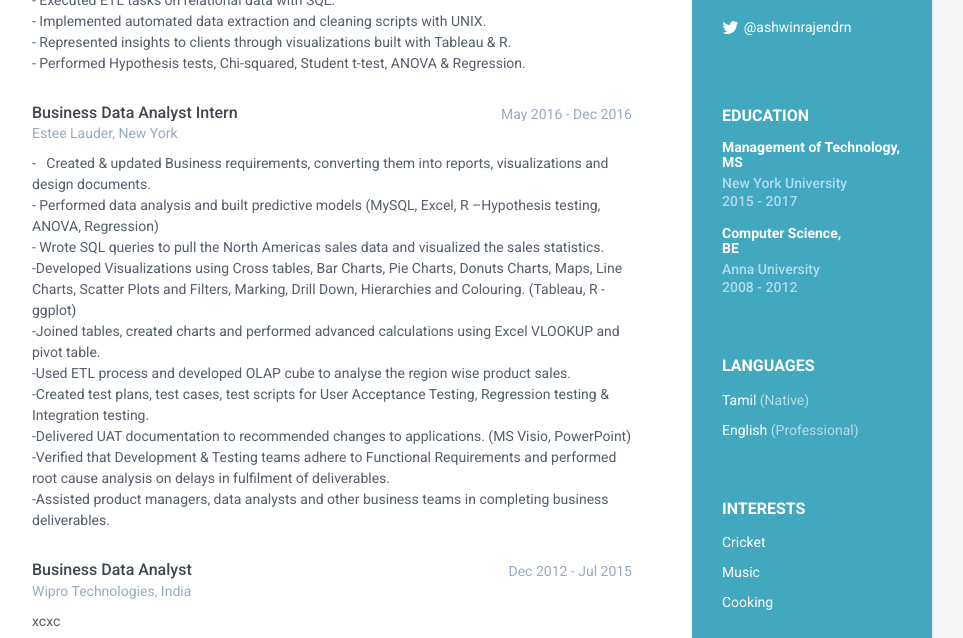
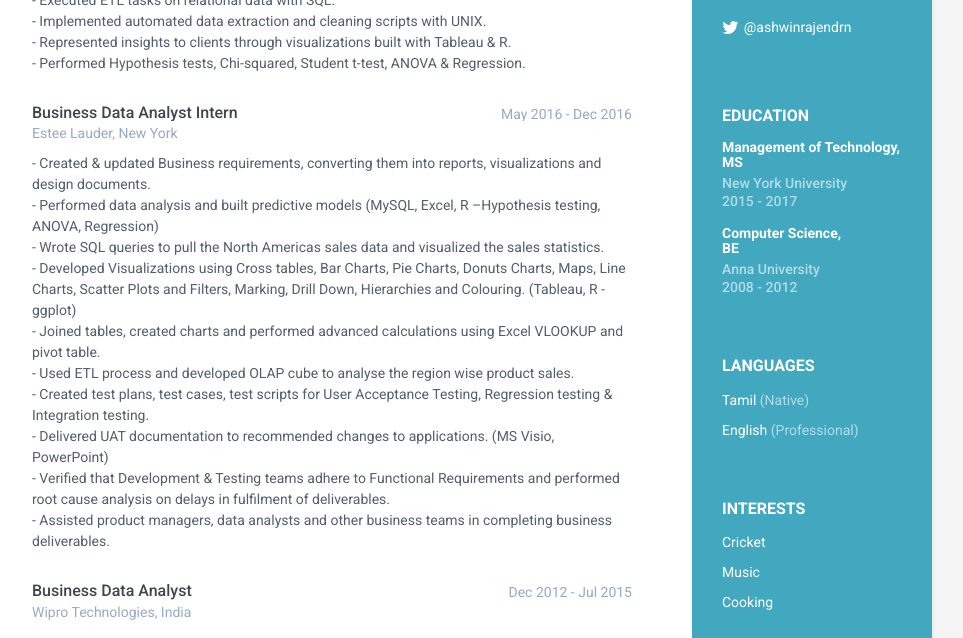
Before and after one commit to AshwinRajendran/Ashwin-CV, a Jekyll site: the page built from index.html, in a window 1280 px wide and 900 px high, scrolled down 457 px, cut to the strip 0-638 px from the top of the window. Shown: the whole strip, without its empty margins (188-1151 px from the left). Built offline with Jekyll 4.4.1, drawn with Linux system fonts in a browser that asks for light colours; part of the change alters nothing that is shown.

Commit message:
Update experiences.yml

```diff
--- a/_data/experiences.yml
+++ b/_data/experiences.yml
@@ -4,31 +4,31 @@
   company: WPP Coretech, New York
   details: "- Provided statistical solutions for analysing operational challenges in software development.
   <br>
-	- Conducted exploratory analysis, hypothesis testing and linear modelling with R.
+	-  Conducted exploratory analysis, hypothesis testing and linear modelling with R.
 	<br>
-	- Built a K-means clustering model to classify the developers with identified features.
+	-  Built a K-means clustering model to classify the developers with identified features.
 	<br>
-	- Executed ETL tasks on relational data with SQL.
+	-  Executed ETL tasks on relational data with SQL.
 	<br>
-	- Implemented automated data extraction and cleaning scripts with UNIX.
+	-  Implemented automated data extraction and cleaning scripts with UNIX.
 	<br>
-	- Represented insights to clients through visualizations built with Tableau & R.
+	-  Represented insights to clients through visualizations built with Tableau & R.
 	<br>
-	- Performed Hypothesis tests, Chi-squared, Student t-test, ANOVA & Regression."
+	-  Performed Hypothesis tests, Chi-squared, Student t-test, ANOVA & Regression."
 - experience:
   role: Business Data Analyst Intern
   time: May 2016 - Dec 2016
   company: Estee Lauder, New York
-  details: "- &nbsp; Created & updated Business requirements, converting them into reports, visualizations and design documents.<br>
-	-&nbsp;Performed data analysis and built predictive models (MySQL, Excel, R –Hypothesis testing, ANOVA, Regression)<br>
-	-&nbsp;Wrote SQL queries to pull the North Americas sales data and visualized the sales statistics. <br>
-	-Developed Visualizations using Cross tables, Bar Charts, Pie Charts, Donuts Charts, Maps, Line Charts, Scatter Plots and Filters, Marking, Drill Down, Hierarchies and Colouring. (Tableau, R - ggplot)<br>
-	-Joined tables, created charts and performed advanced calculations using Excel VLOOKUP and pivot table.<br>
-	-Used ETL process and developed OLAP cube to analyse the region wise product sales.<br>
-	-Created test plans, test cases, test scripts for User Acceptance Testing, Regression testing & Integration testing.<br>
-	-Delivered UAT documentation to recommended changes to applications. (MS Visio, PowerPoint)<br>
-	-Verified that Development & Testing teams adhere to Functional Requirements and performed root cause analysis on delays in fulfilment of deliverables. <br>
-	-Assisted product managers, data analysts and other business teams in completing business deliverables."
+  details: "-  Created & updated Business requirements, converting them into reports, visualizations and design documents.<br>
+	-  Performed data analysis and built predictive models (MySQL, Excel, R –Hypothesis testing, ANOVA, Regression)<br>
+	-  Wrote SQL queries to pull the North Americas sales data and visualized the sales statistics. <br>
+	-  Developed Visualizations using Cross tables, Bar Charts, Pie Charts, Donuts Charts, Maps, Line Charts, Scatter Plots and Filters, Marking, Drill Down, Hierarchies and Colouring. (Tableau, R - ggplot)<br>
+	-  Joined tables, created charts and performed advanced calculations using Excel VLOOKUP and pivot table.<br>
+	-  Used ETL process and developed OLAP cube to analyse the region wise product sales.<br>
+	-  Created test plans, test cases, test scripts for User Acceptance Testing, Regression testing & Integration testing.<br>
+	-  Delivered UAT documentation to recommended changes to applications. (MS Visio, PowerPoint)<br>
+	-  Verified that Development & Testing teams adhere to Functional Requirements and performed root cause analysis on delays in fulfilment of deliverables. <br>
+	-  Assisted product managers, data analysts and other business teams in completing business deliverables."
 - experience:
   role: Business Data Analyst
   time: Dec 2012 - Jul 2015
```
